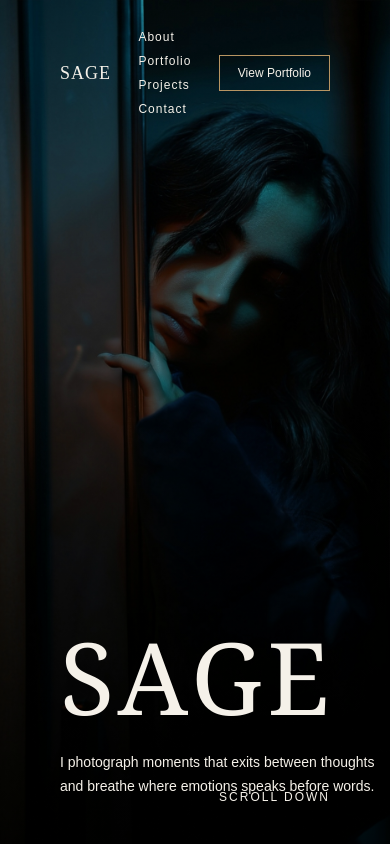
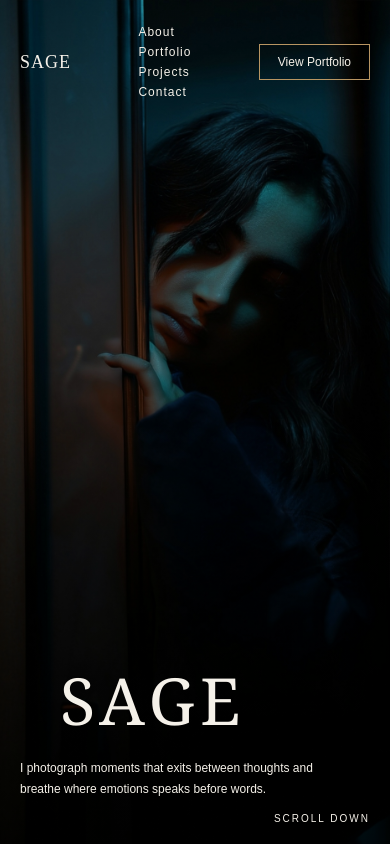
Before and after one commit to Lajusage/Landing-page-, a plain HTML site: page index.html in a window 390 px wide. Drawn offline with Linux system fonts and the light colour scheme.

Commit message:
create basic website

```diff
--- a/index.html
+++ b/index.html
@@ -3,7 +3,7 @@
 <head>
     <meta charset="UTF-8">
     <meta name="viewport" content="width=device-width, initial-scale=1.0">
-    <title>SAGE.</title>
+    <title>SAGE</title>
     <link rel="stylesheet" href="style.css">
 </head>
 <body>
--- a/style.css
+++ b/style.css
@@ -121,3 +121,30 @@ header nav a:visited{
     color: #b89562;
     letter-spacing: 4px;
 }
+
+@media (max-width: 768px) {
+    .hero h1{
+        font-size: 65px;
+    }
+
+    header{
+        padding: 25px 20px;
+    }
+
+    header nav{
+        gap: 6px;
+    }
+
+    .hero p{
+        left: 20px;
+        bottom: 45px;
+        max-width: 300px;
+        font-size: 12px;
+    }
+
+    .hero>a{
+        right: 20px;
+        bottom: 20px;
+        font-size: 10px;
+    }
+}
```
